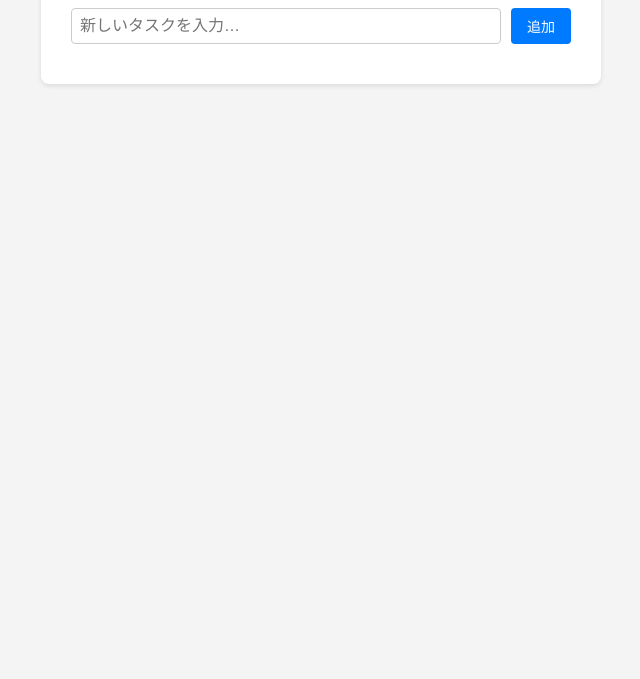
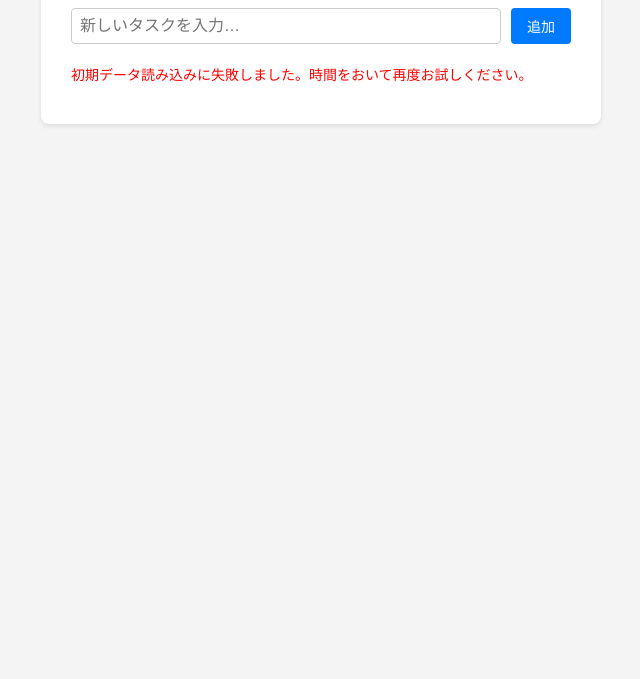
Before and after one commit to miyazaki-mym/todo-app, a website: page index.html in a window 1280 px wide. Shown: the part 121-800 px from the top of the page, without its empty margins (319-959 px from the left). Drawn offline with Linux system fonts and the light colour scheme; no server answers.

Commit message:
APIエラー時に画面表示を実装

```diff
--- a/index.html
+++ b/index.html
@@ -13,6 +13,7 @@
             <input type="text" id="taskInput" placeholder="新しいタスクを入力…">
             <button id="addTaskBtn">追加</button>
         </div>
+        <div id="errorMessage" style="color: red; margin-top: 20px; font-size: 14px;"></div>
         <ul id="taskList"></ul>
     </div>
     <script src="script.js"></script>
--- a/script.js
+++ b/script.js
@@ -46,5 +46,7 @@ window.onload = async () => {
     });
   } catch (error) {
     console.error('データ取得時にエラーが発生しました:', error); // エラー処理
+    const errorDiv = document.getElementById('errorMessage');
+    errorDiv.textContent = '初期データ読み込みに失敗しました。時間をおいて再度お試しください。';
   }
 };
```
